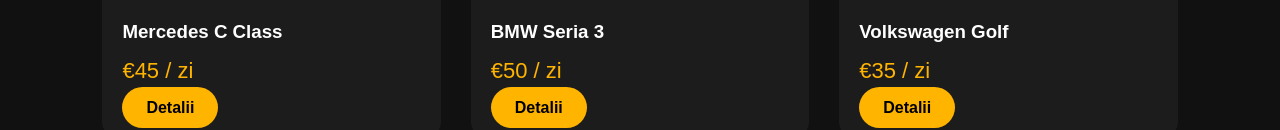
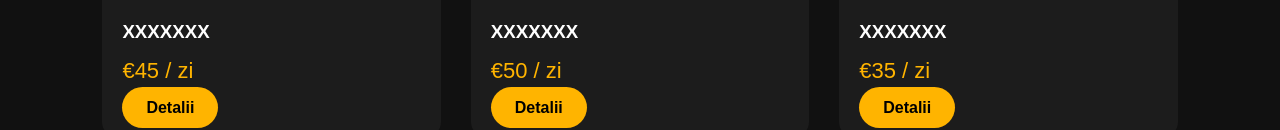
Before and after one commit to denisssdmz88/rentacargalati, a plain HTML site: page index.html in a window 1280 px wide. Shown: the part 1625-1755 px from the top of the page. Drawn offline with Linux system fonts and the light colour scheme.

Commit message:
Update and rename index-premium.html to index.html

```diff
--- a/index-premium.html
+++ b/index.html
@@ -246,7 +246,7 @@
 <div class="car">
 <img src="https://images.unsplash.com/photo-1555215695-3004980ad54e?q=80&w=1200">
 <div class="car-content">
-<h3>Mercedes C Class</h3>
+<h3>XXXXXXX</h3>
 <div class="price">€45 / zi</div>
 <a href="#" class="cta-btn">Detalii</a>
 </div>
@@ -255,7 +255,7 @@
 <div class="car">
 <img src="https://images.unsplash.com/photo-1492144534655-ae79c964c9d7?q=80&w=1200">
 <div class="car-content">
-<h3>BMW Seria 3</h3>
+<h3>XXXXXXX</h3>
 <div class="price">€50 / zi</div>
 <a href="#" class="cta-btn">Detalii</a>
 </div>
@@ -264,7 +264,7 @@
 <div class="car">
 <img src="https://images.unsplash.com/photo-1503376780353-7e6692767b70?q=80&w=1200">
 <div class="car-content">
-<h3>Volkswagen Golf</h3>
+<h3>XXXXXXX</h3>
 <div class="price">€35 / zi</div>
 <a href="#" class="cta-btn">Detalii</a>
 </div>
```
